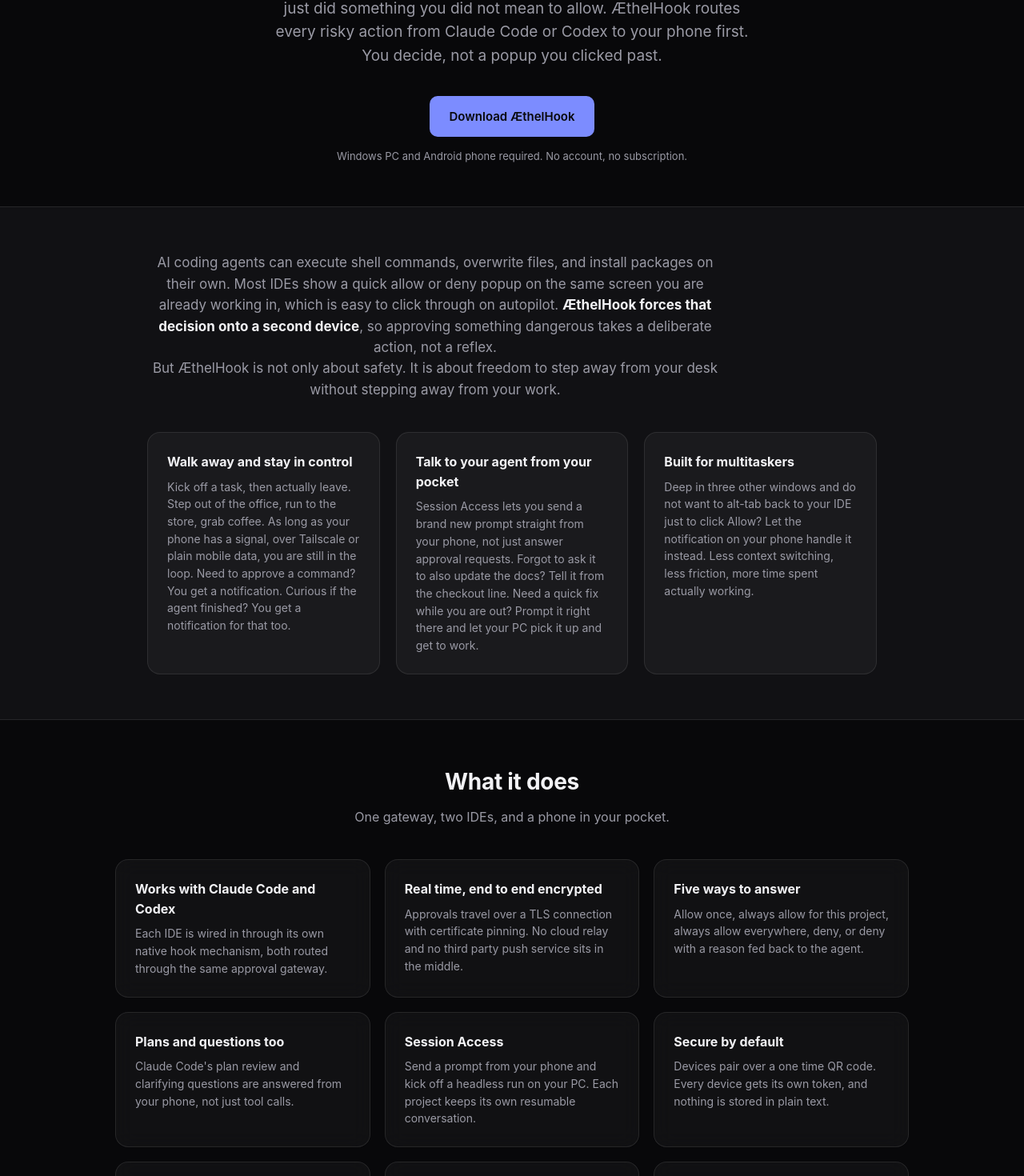
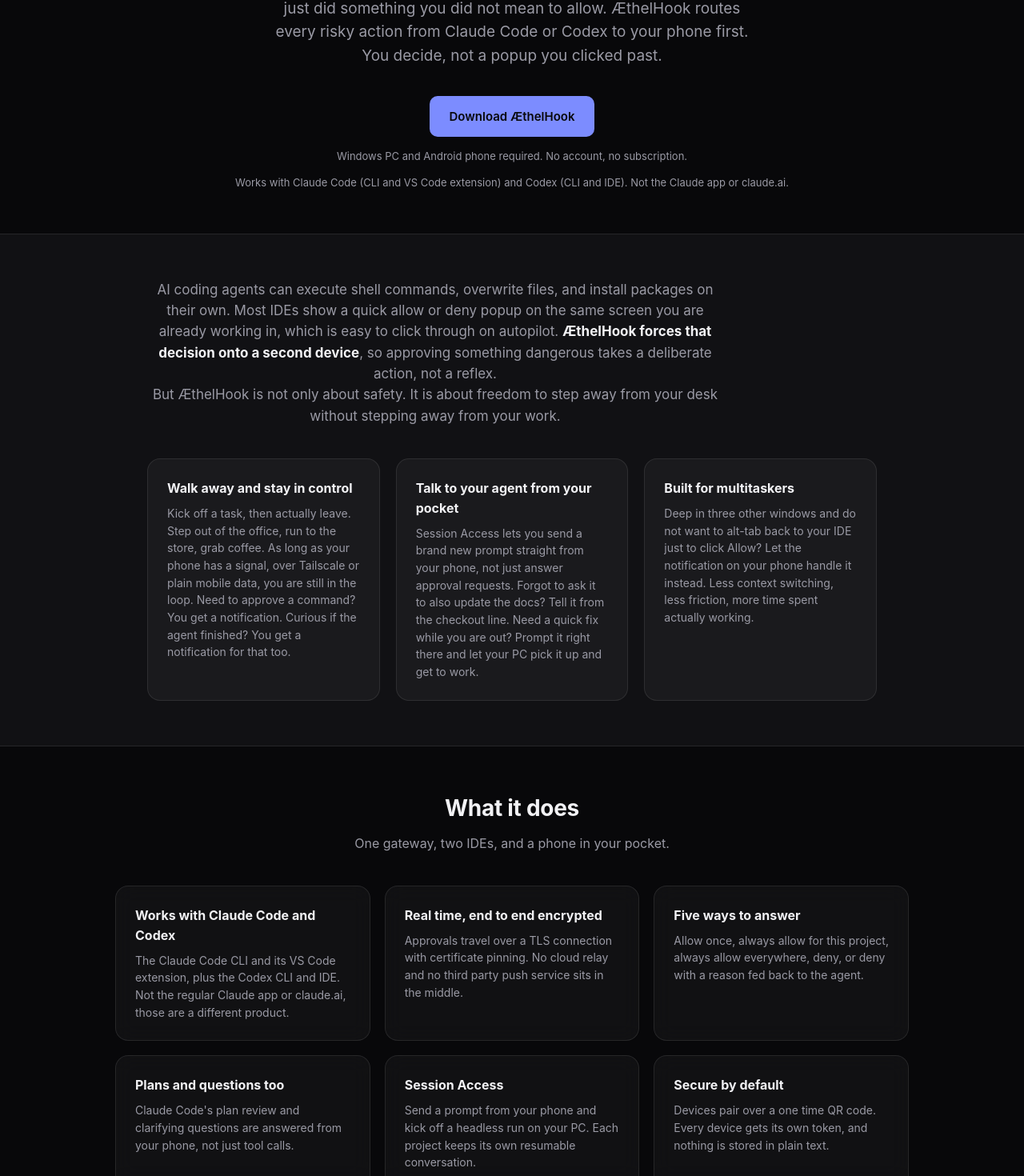
Before and after one commit to aethelst8/aethelst8.github.io, a React (Vite) app: page / in a window 1280 px wide. Shown: the part 338-1808 px from the top of the page at 80% size. Built offline with nearby package versions, Linux system fonts and the light colour scheme.

Commit message:
Clarify Claude Code/Codex compatibility, not the Claude app

```diff
--- a/src/components/Features.jsx
+++ b/src/components/Features.jsx
@@ -1,7 +1,7 @@
 const FEATURES = [
   {
     title: 'Works with Claude Code and Codex',
-    body: 'Each IDE is wired in through its own native hook mechanism, both routed through the same approval gateway.',
+    body: 'The Claude Code CLI and its VS Code extension, plus the Codex CLI and IDE. Not the regular Claude app or claude.ai, those are a different product.',
   },
   {
     title: 'Real time, end to end encrypted',
--- a/src/components/Hero.jsx
+++ b/src/components/Hero.jsx
@@ -14,6 +14,10 @@
           <a className="btn btn-primary" href="#download">Download ÆthelHook</a>
         </div>
         <p className="fine-print">Windows PC and Android phone required. No account, no subscription.</p>
+        <p className="fine-print">
+          Works with Claude Code (CLI and VS Code extension) and Codex (CLI and IDE).
+          Not the Claude app or claude.ai.
+        </p>
       </div>
     </section>
   )
```
